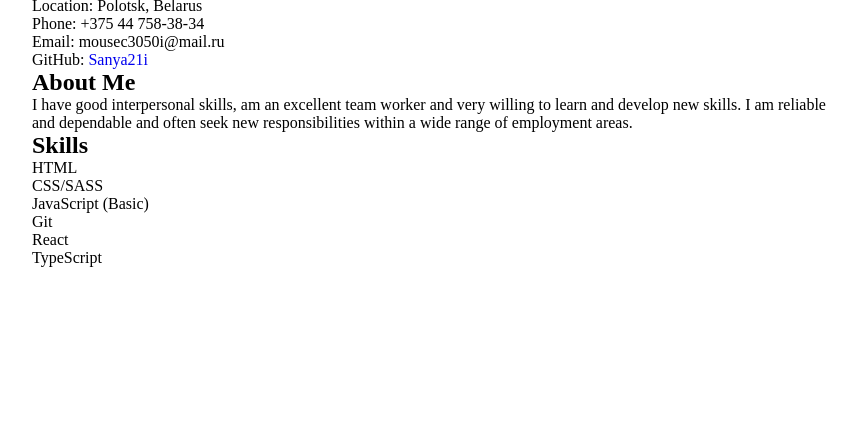
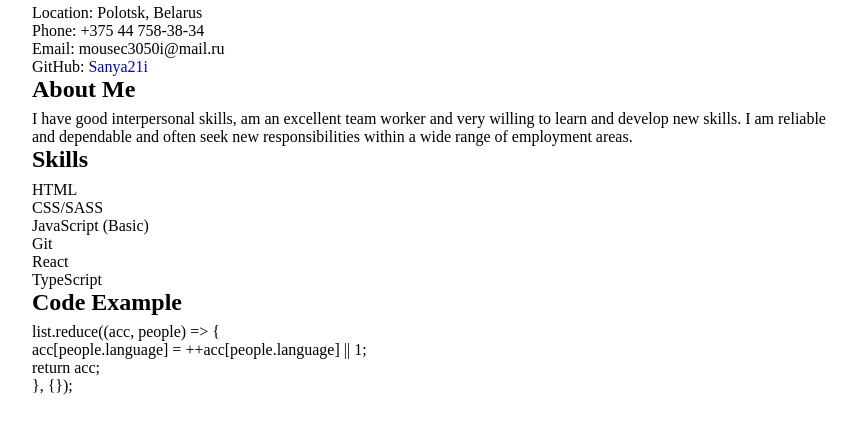
Before and after one commit to Sanya21i/rsschool-cv, a plain HTML site: page index.html in a window 1280 px wide. Shown: the part 99-532 px from the top of the page, without its empty margins (208-1065 px from the left). Drawn offline with Linux system fonts and the light colour scheme.

Commit message:
feat: add code example

```diff
--- a/index.css
+++ b/index.css
@@ -13,3 +13,6 @@
 header {
 	margin-bottom: 1em;
 }
+h2 {
+	margin-bottom: 0.3em;
+}
--- a/index.html
+++ b/index.html
@@ -46,6 +46,17 @@
 					</ul>
 				</div>
 			</div>
+			<div class="code-example">
+				<h2>Code Example</h2>
+				<div class="code-example-text">
+					<span>
+						list.reduce((acc, people) => {<br>
+							acc[people.language] = ++acc[people.language] || 1;<br>
+							return acc;<br>
+						}, {});
+					</span>
+				</div>
+			</div>
 		</main>
 	</div>
 </body>
```
